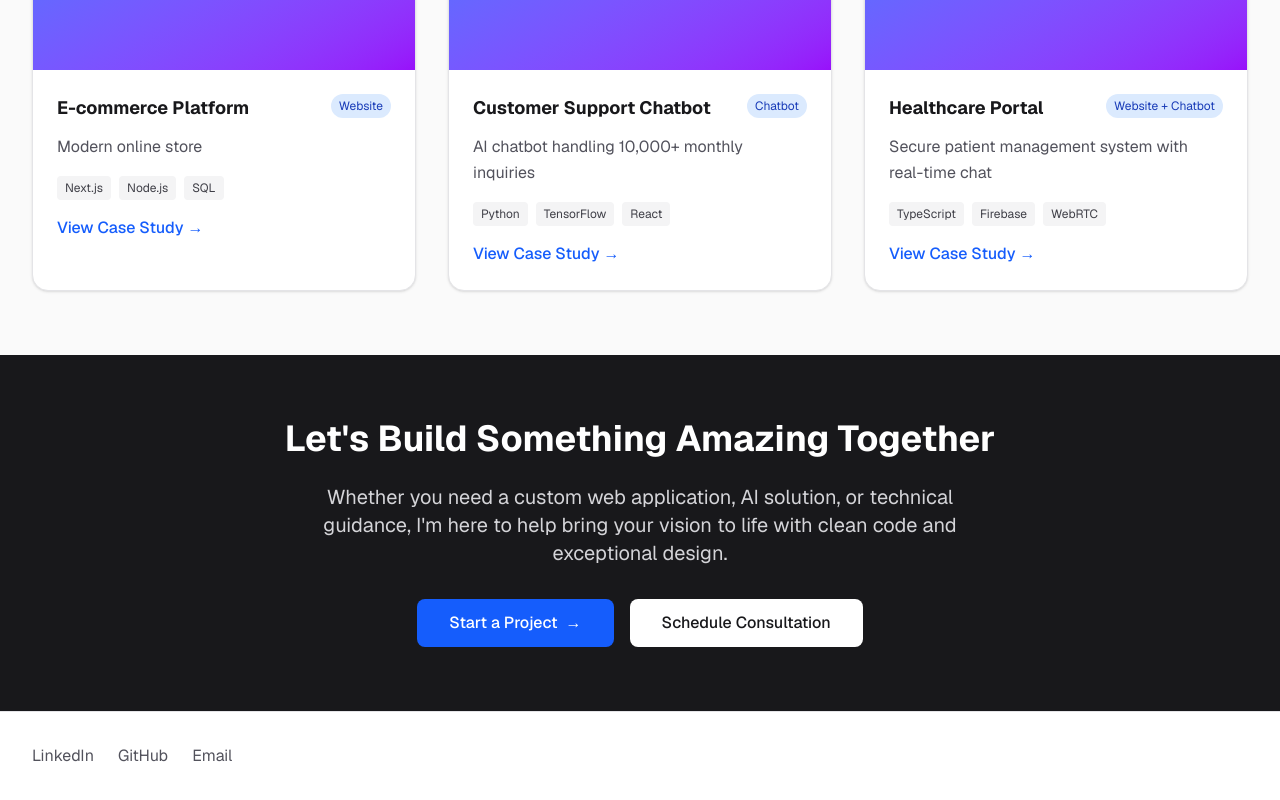
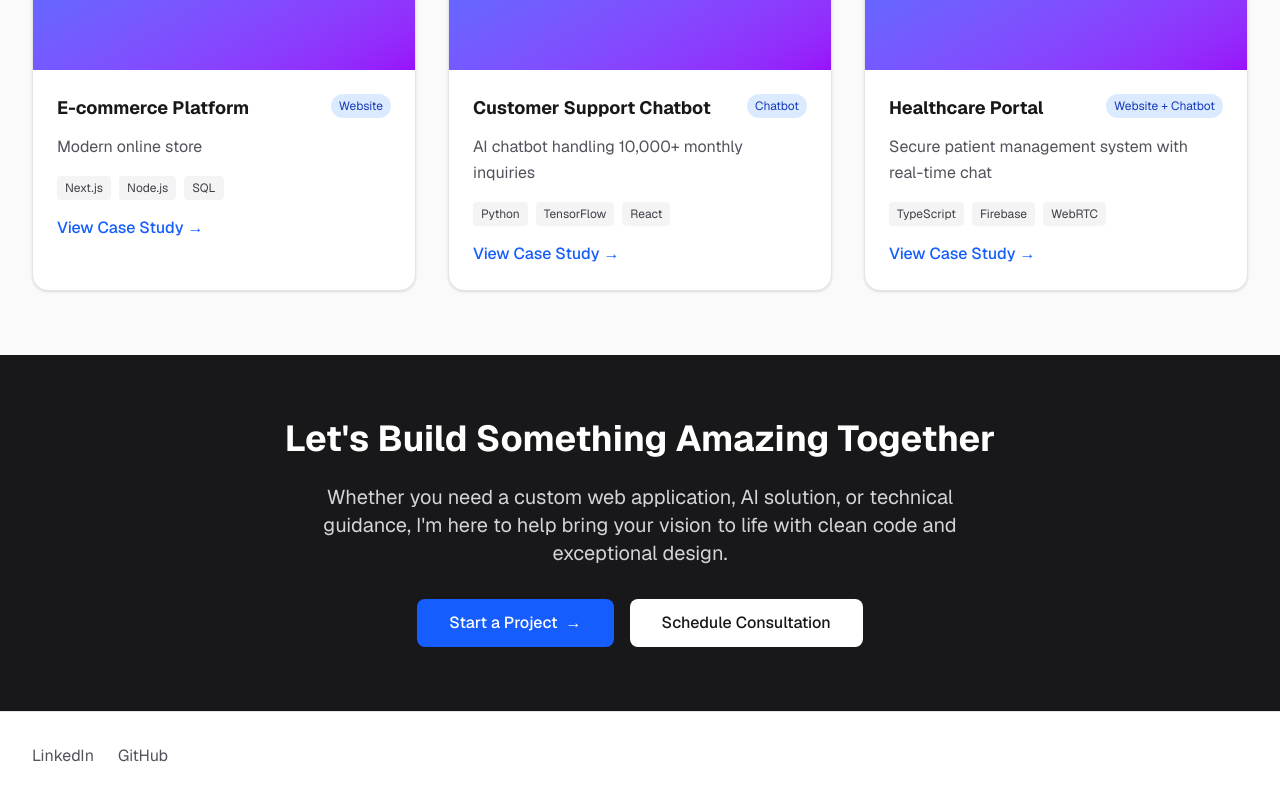
Before and after one commit to SarahRefaatt/portfolio, a Next.js app: page / in a window 1280 px wide. Shown: the part 2182-2982 px from the top of the page. Built offline with nearby package versions, Linux system fonts and the light colour scheme.

Commit message:
deploy03

```diff
--- a/app/page.tsx
+++ b/app/page.tsx
@@ -394,9 +394,9 @@ export default function Home() {
               <Link href="https://github.com/SarahRefaatt" className="text-zinc-600 dark:text-zinc-400 hover:text-zinc-900 dark:hover:text-white transition-colors">
                 GitHub
               </Link>
-              <Link href="sarah.mahmoudd24@gmail.com" className="text-zinc-600 dark:text-zinc-400 hover:text-zinc-900 dark:hover:text-white transition-colors">
+              {/* <Link href="sarah.mahmoudd24@gmail.com" className="text-zinc-600 dark:text-zinc-400 hover:text-zinc-900 dark:hover:text-white transition-colors">
                 Email
-              </Link>
+              </Link> */}
             </div>
           </div>
         </div>
```
